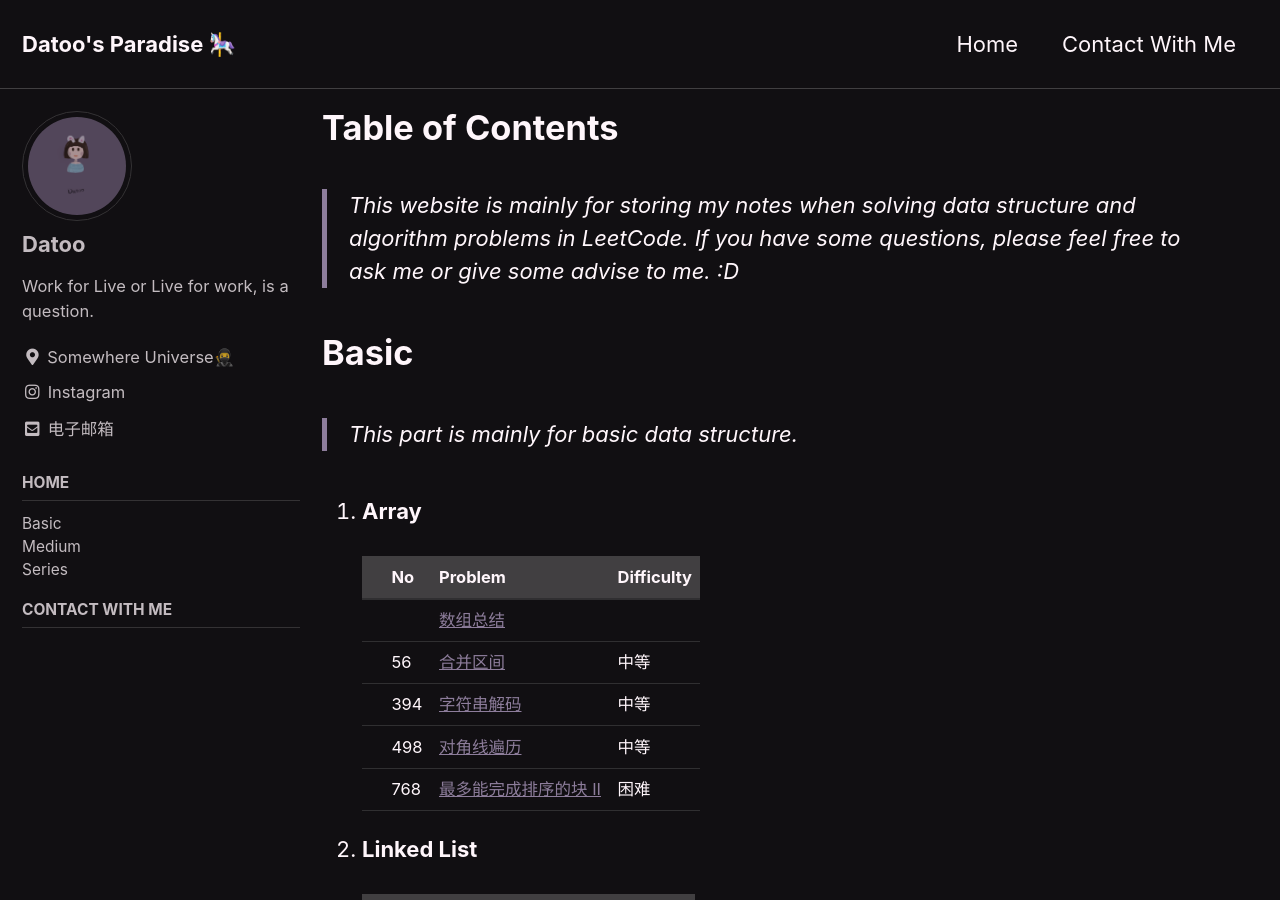
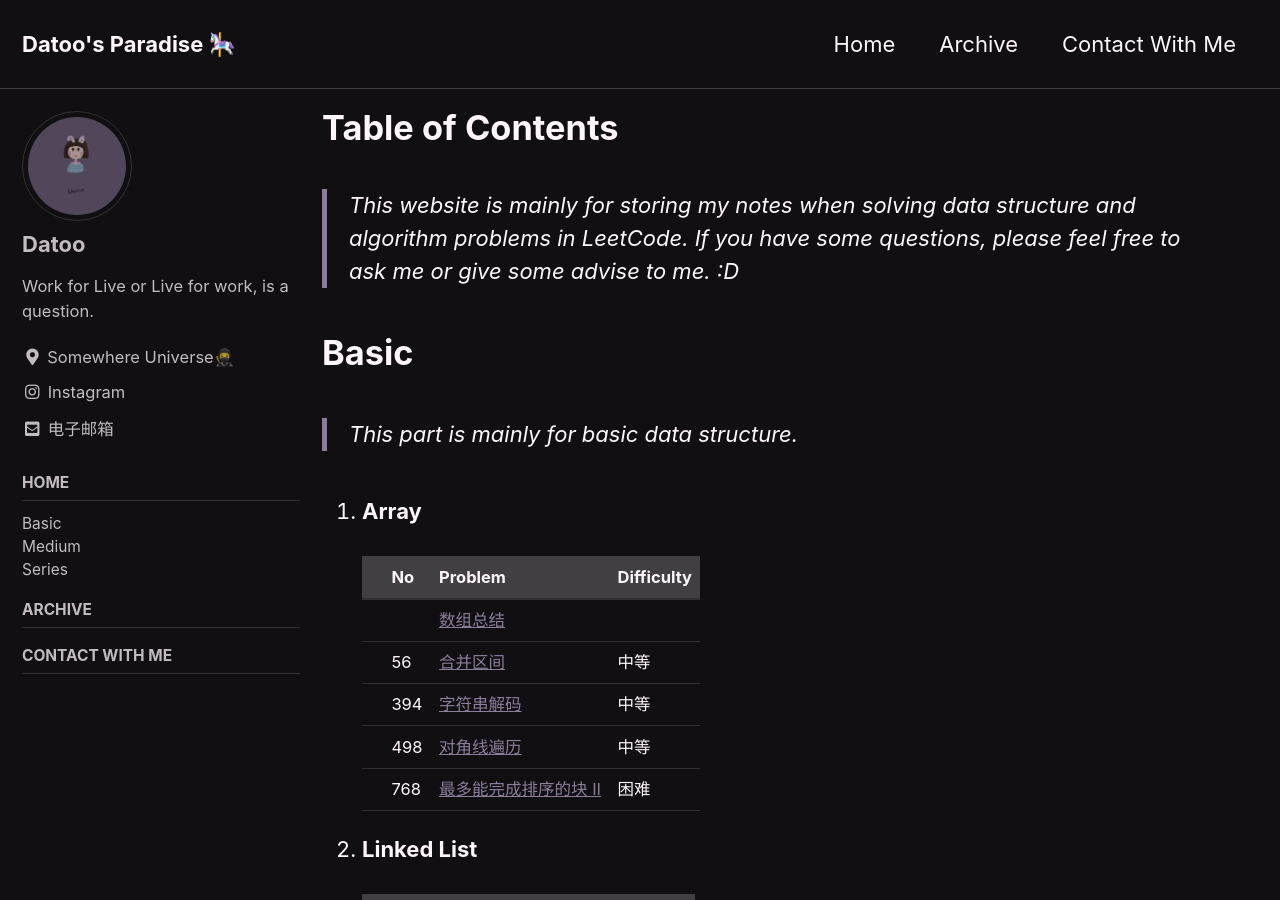
Before and after one commit to DaToo-J/DaToo-J.GitHub.io, a Jekyll site: the page built from index.md, in a window 1280 px wide and 900 px high. Built offline with Jekyll 4.4.1, drawn with Linux system fonts in a browser that asks for light colours; cached includes are drawn as plain includes.

Commit message:
add 'Archive'

```diff
--- a/_data/navigation.yml
+++ b/_data/navigation.yml
@@ -13,6 +13,8 @@ main:
       - title: "Series"
         url: /#series
         description: "系列题"
+  - title: "Archive"
+    url: "/tags/"
   - title: "Contact With Me"
     url: /#footer
     description: "联系方式"
```
